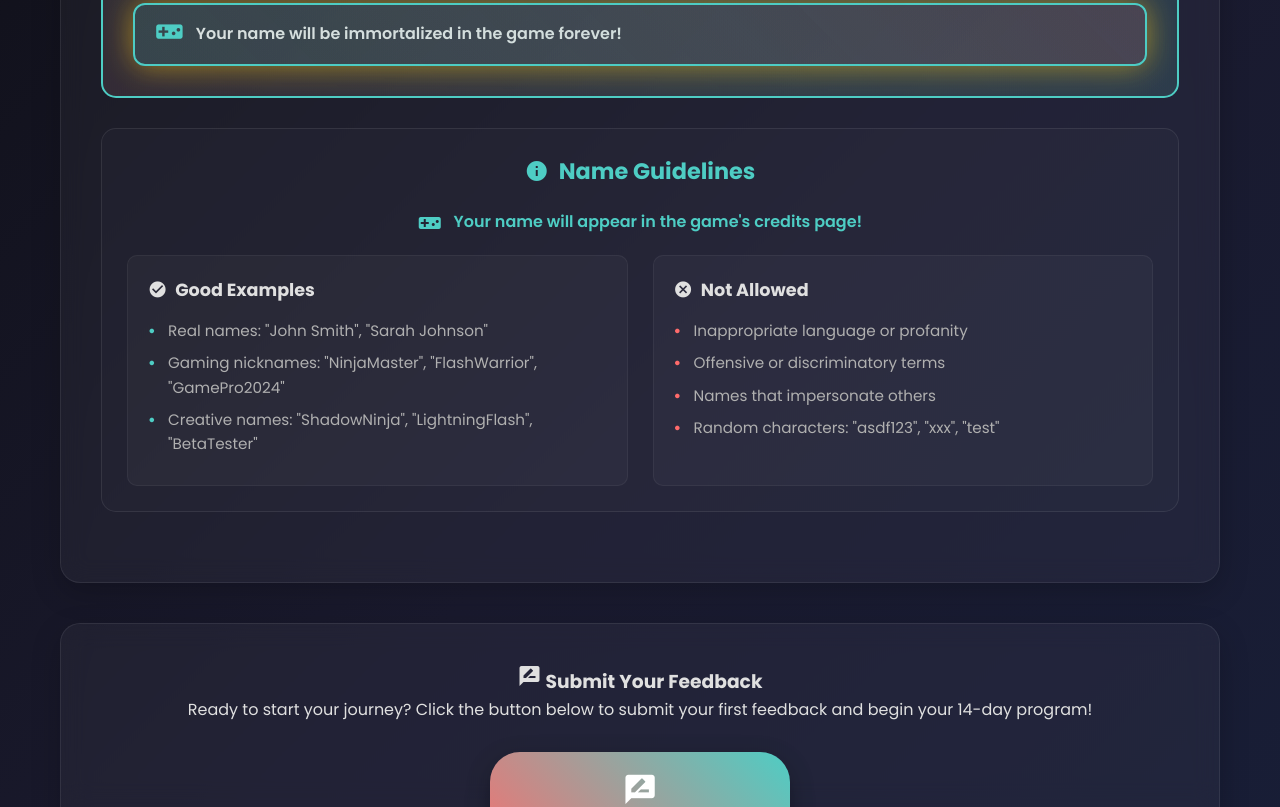
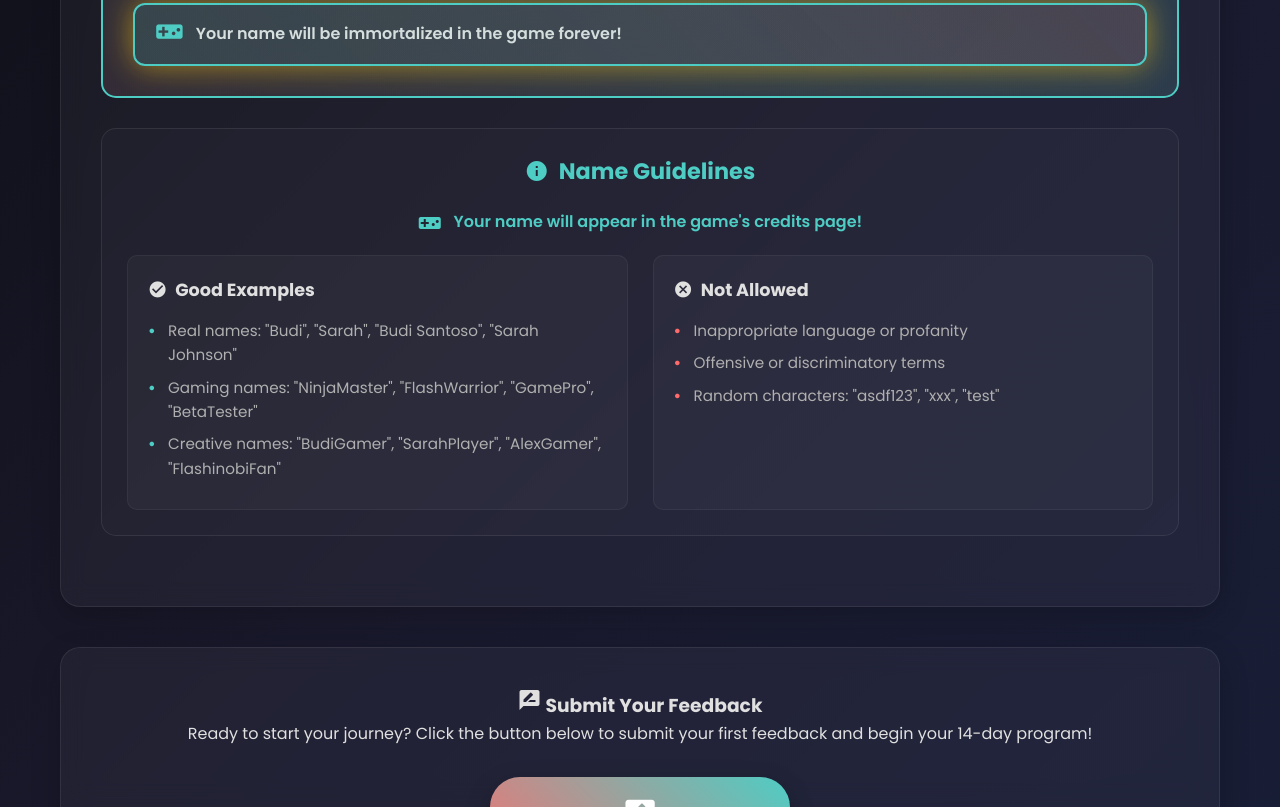
Before and after one commit to kebalikstudio/flashinobi, a plain HTML site: page feedback.html in a window 1280 px wide. Shown: the part 1034-1841 px from the top of the page. Drawn offline with Linux system fonts and the light colour scheme.

Commit message:
Update feedback.html

```diff
--- a/feedback.html
+++ b/feedback.html
@@ -1170,9 +1170,9 @@
 
     <nav class="navbar">
         <div class="navbar-content">
-            <a href="download.html" class="navbar-logo">FLASHINOBI</a>
+            <a href="index.html" class="navbar-logo">FLASHINOBI</a>
             <div class="navbar-nav">
-                <a href="download.html" class="nav-btn download">
+                <a href="index.html" class="nav-btn download">
                     <span class="material-icons" style="vertical-align: middle; margin-right: 5px;">download</span>
                     Download
                 </a>
@@ -1431,9 +1431,9 @@
                     <div class="guideline-section">
                         <h5><span class="material-icons">check_circle</span> Good Examples</h5>
                         <ul>
-                            <li>Real names: "John Smith", "Sarah Johnson"</li>
-                            <li>Gaming nicknames: "NinjaMaster", "FlashWarrior", "GamePro2024"</li>
-                            <li>Creative names: "ShadowNinja", "LightningFlash", "BetaTester"</li>
+                            <li>Real names: "Budi", "Sarah", "Budi Santoso", "Sarah Johnson"</li>
+                            <li>Gaming names: "NinjaMaster", "FlashWarrior", "GamePro", "BetaTester"</li>
+                            <li>Creative names: "BudiGamer", "SarahPlayer", "AlexGamer", "FlashinobiFan"</li>
                         </ul>
                     </div>
                     <div class="guideline-section">
@@ -1441,7 +1441,6 @@
                         <ul>
                             <li>Inappropriate language or profanity</li>
                             <li>Offensive or discriminatory terms</li>
-                            <li>Names that impersonate others</li>
                             <li>Random characters: "asdf123", "xxx", "test"</li>
                         </ul>
                     </div>
@@ -1470,9 +1469,9 @@
                     <div class="guideline-section">
                         <h5><span class="material-icons">check_circle</span> Contoh yang Baik</h5>
                         <ul>
-                            <li>Nama asli: "Budi Santoso", "Sari Dewi"</li>
-                            <li>Nama gaming: "NinjaMaster", "FlashWarrior", "GamePro2024"</li>
-                            <li>Nama kreatif: "ShadowNinja", "LightningFlash", "BetaTester"</li>
+                            <li>Nama asli: "Budi", "Sarah", "Budi Santoso", "Sarah Johnson"</li>
+                            <li>Nama gaming: "NinjaMaster", "FlashWarrior", "GamePro", "BetaTester"</li>
+                            <li>Nama kreatif: "BudiGamer", "SarahPlayer", "AlexGamer", "FlashinobiFan"</li>
                         </ul>
                     </div>
                     <div class="guideline-section">
@@ -1480,7 +1479,6 @@
                         <ul>
                             <li>Kata-kata tidak pantas atau kasar</li>
                             <li>Istilah yang menyinggung atau diskriminatif</li>
-                            <li>Nama yang meniru orang lain</li>
                             <li>Karakter acak: "asdf123", "xxx", "test"</li>
                         </ul>
                     </div>
```
